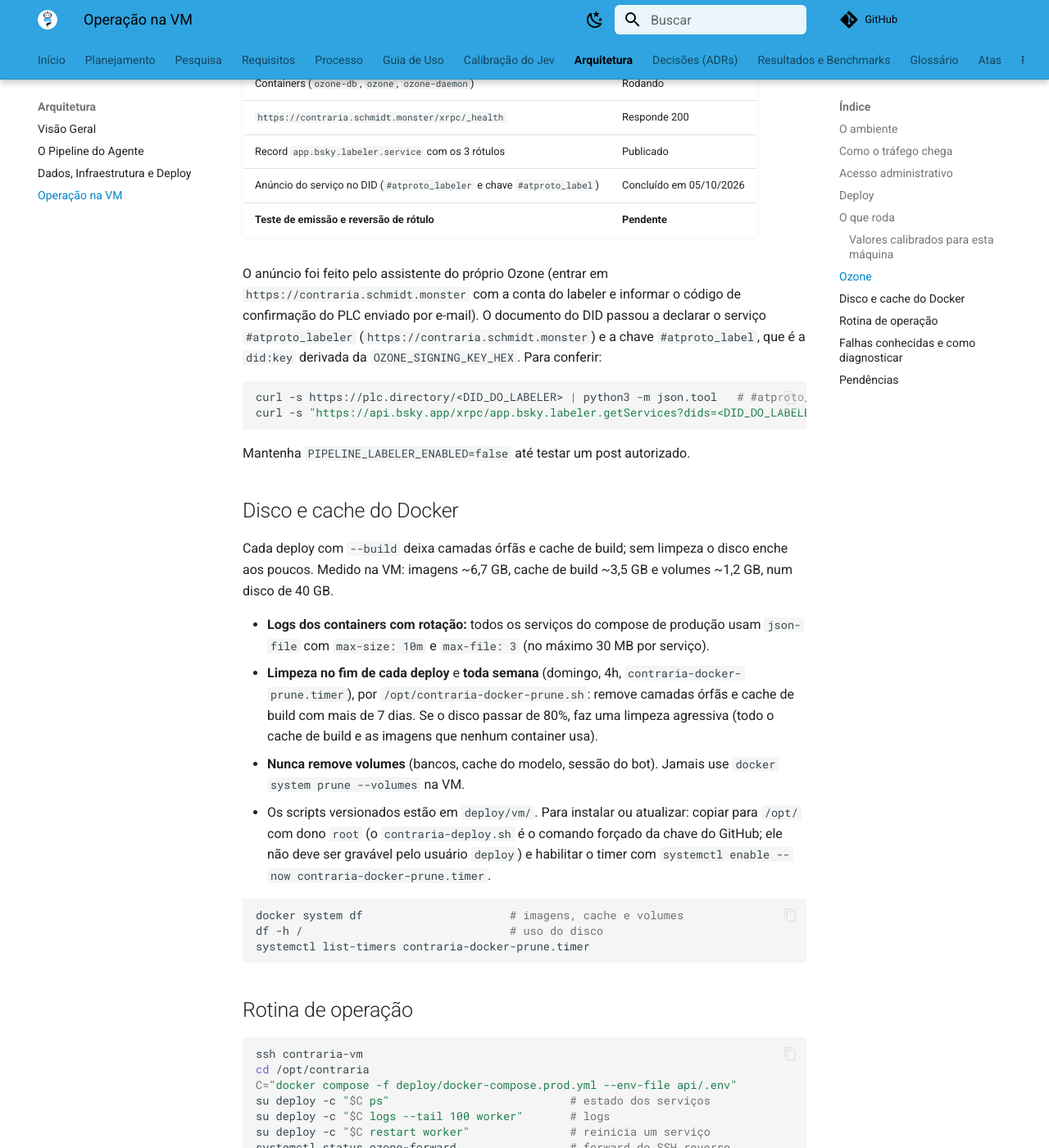
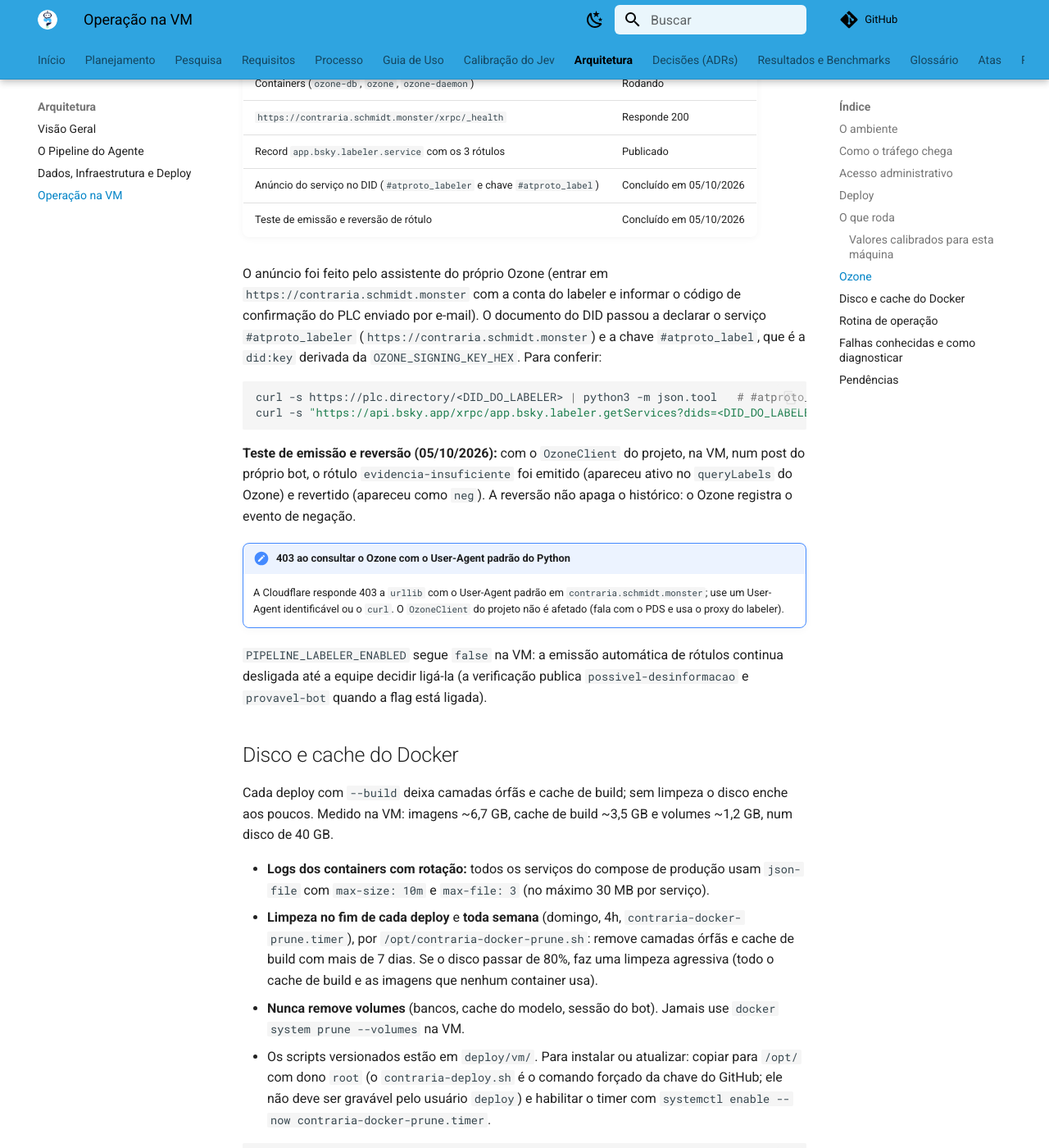
Before and after one commit to moonshinerd/ContrarIA, an MkDocs documentation site: the page built from docs/arquitetura/operacao-vm.md, in a window 1280 px wide and 1400 px high, scrolled down 3773 px. Shown: the whole window at 82% size. Built offline with MkDocs 1.6.1 and Material for MkDocs 9.7.7, drawn with Linux system fonts in a browser that asks for light colours; comment, search, counter and statistics services are not loaded; some of the changed text lies outside the part shown.

Commit message:
docs(ozone): teste de emissão e reversão de rótulo concluído
Com o OzoneClient do projeto, na VM, num post do próprio bot: o rótulo
evidencia-insuficiente foi emitido (ativo no queryLabels) e revertido
(neg). Registra o 403 da Cloudflare ao User-Agent padrão do Python e a
exportação de uma amostra de 200 posts para anotação.

````diff
--- a/docs/arquitetura/operacao-vm.md
+++ b/docs/arquitetura/operacao-vm.md
@@ -122,7 +122,7 @@ respostas e quotes, e a fila é podada a cada ciclo para ficar com os `WORKER_QU
 | `https://contraria.schmidt.monster/xrpc/_health` | Responde 200 |
 | Record `app.bsky.labeler.service` com os 3 rótulos | Publicado |
 | Anúncio do serviço no DID (`#atproto_labeler` e chave `#atproto_label`) | Concluído em 05/10/2026 |
-| **Teste de emissão e reversão de rótulo** | **Pendente** |
+| Teste de emissão e reversão de rótulo | Concluído em 05/10/2026 |
 
 O anúncio foi feito pelo assistente do próprio Ozone (entrar em `https://contraria.schmidt.monster` com a conta do
 labeler e informar o código de confirmação do PLC enviado por e-mail). O documento do DID passou a declarar o serviço
@@ -134,7 +134,16 @@ curl -s https://plc.directory/<DID_DO_LABELER> | python3 -m json.tool   # #atpro
 curl -s "https://api.bsky.app/xrpc/app.bsky.labeler.getServices?dids=<DID_DO_LABELER>"
 ```
 
-Mantenha `PIPELINE_LABELER_ENABLED=false` até testar um post autorizado.
+**Teste de emissão e reversão (05/10/2026):** com o `OzoneClient` do projeto, na VM, num post do próprio bot, o rótulo
+`evidencia-insuficiente` foi emitido (apareceu ativo no `queryLabels` do Ozone) e revertido (apareceu como `neg`). A
+reversão não apaga o histórico: o Ozone registra o evento de negação.
+
+!!! note "403 ao consultar o Ozone com o User-Agent padrão do Python"
+    A Cloudflare responde 403 a `urllib` com o User-Agent padrão em `contraria.schmidt.monster`; use um User-Agent
+    identificável ou o `curl`. O `OzoneClient` do projeto não é afetado (fala com o PDS e usa o proxy do labeler).
+
+`PIPELINE_LABELER_ENABLED` segue `false` na VM: a emissão automática de rótulos continua desligada até a equipe decidir
+ligá-la (a verificação publica `possivel-desinformacao` e `provavel-bot` quando a flag está ligada).
 
 ## Disco e cache do Docker
 
@@ -189,8 +198,7 @@ compartilhadas fora de um canal seguro.
 
 ## Pendências {#pendencias}
 
-- [ ] **Testar a emissão e a reversão de um rótulo** em um post de teste autorizado (veja o runbook do Ozone).
 - [ ] Regra de IP no WAF da Cloudflare para `ssh-contraria` (faixas do GitHub Actions); reduz ruído, não é identidade.
 - [ ] Liberar a porta 7844 de saída na rede da VM e mover o `cloudflared` para ela, eliminando a dependência do talos.
-- [ ] Anotar uma amostra de posts reais para medir sinais de falsidade ([ADR 0015](../adr/0015-pre-filtro-tfidf-nao-integrado.md)).
+- [ ] Anotar uma amostra de posts reais para medir sinais de falsidade ([ADR 0015](../adr/0015-pre-filtro-tfidf-nao-integrado.md)). Uma amostra de 200 posts foi exportada da fila da VM para `research/datasets/data/amostra_anotacao.csv` (ignorada pelo git).
 - [ ] Primeiro deploy automático pelo Actions (só dispara após o merge deste PR na `main`).
````
Also changed, not shown: deploy/OZONE_RUNBOOK.md (+1 -1 lines).
